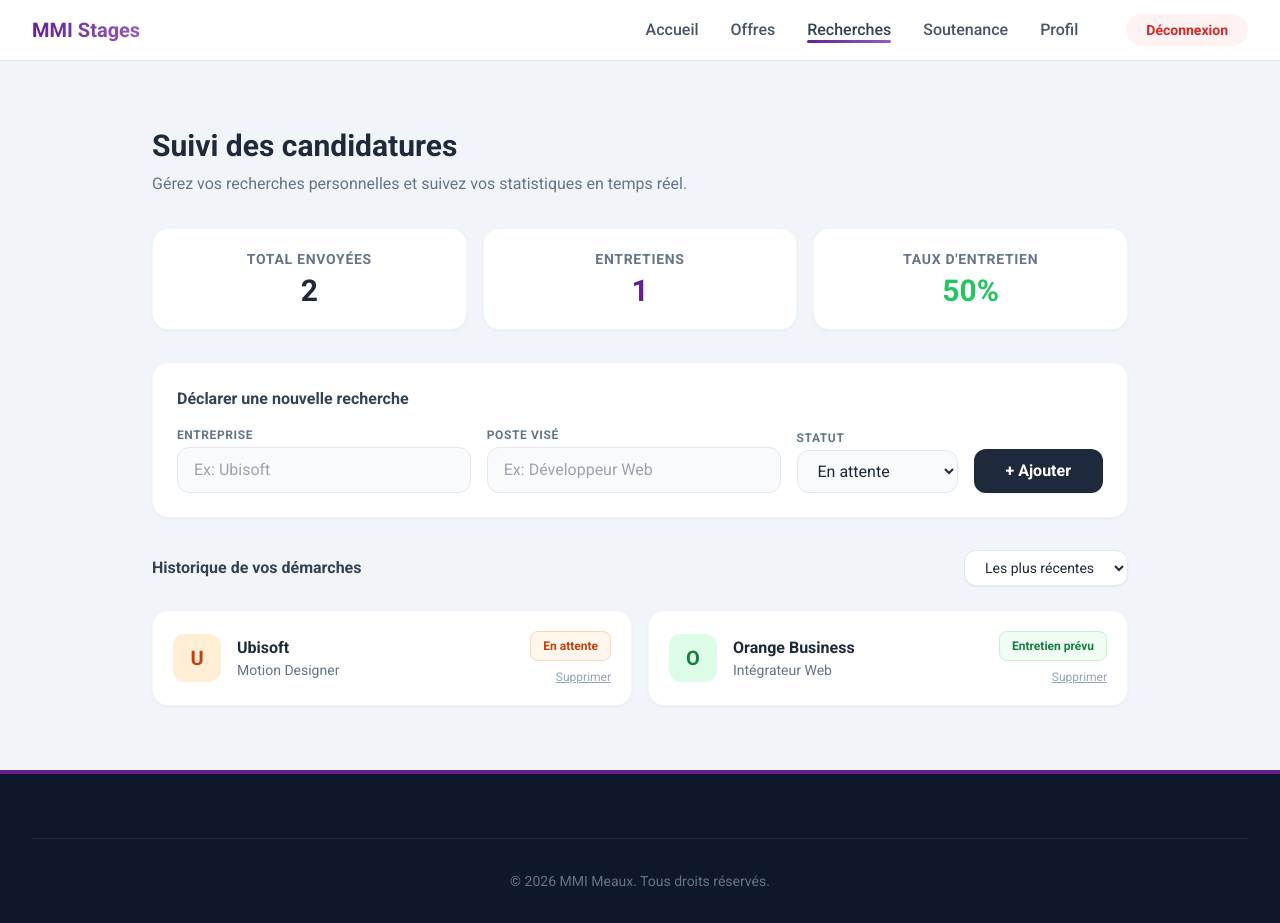
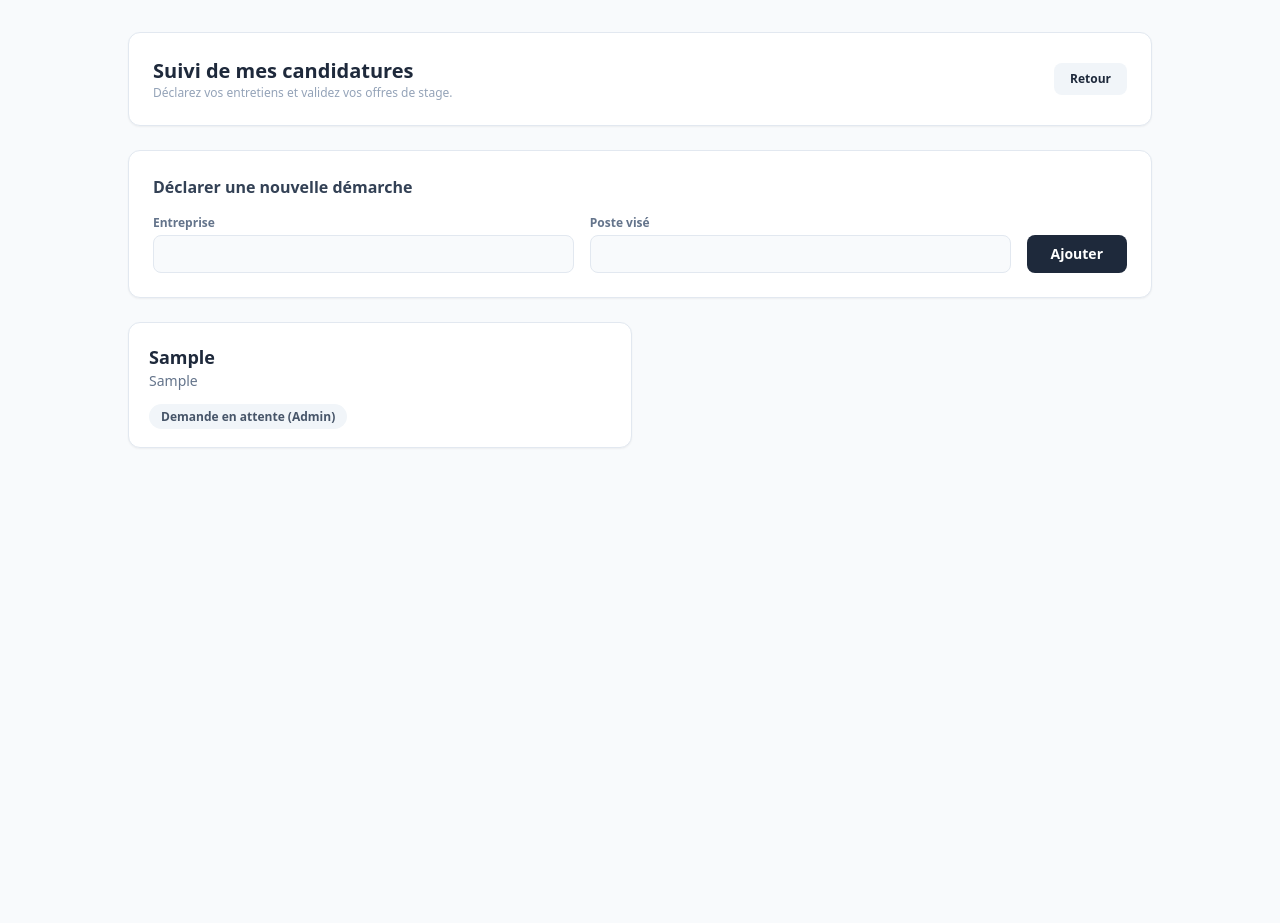
Before and after one commit to Ir0k888/SAE-201-203-stages, a PHP site: page /pages/suivi-recherches.php in a window 1280 px wide. After the commit the page ends 448 px from the top, so only its background shows below. Run offline with PHP 8.4, Linux system fonts and the light colour scheme; the visitor is signed in with stand-in values (Sample User, id 1); tables that the repository leaves empty hold one stand-in row (values such as "Sample post"); some libraries are stand-ins or nearby versions.

Commit message:
ecosysteme

```diff
--- a/index.php
+++ b/index.php
@@ -22,11 +22,11 @@ $type_compte = $_SESSION['type_compte'];
         <ul class="flex items-center gap-6 text-sm font-medium">
             <li><a href="index.php" class="text-blue-600">Accueil</a></li>
             <?php if ($role === 'Etudiant'): ?>
-                <li><a href="pages/offres.php" class="text-slate-600 hover:text-blue-600">Offres</a></li>
-                <li><a href="pages/suivi-recherches.php" class="text-slate-600 hover:text-blue-600">Mes Recherches</a></li>
+                <li><a href="pages/suivi-recherches.php" class="text-slate-600 hover:text-blue-600">Mes Recherches & Offres</a></li>
                 <li><a href="pages/soutenances.php" class="text-slate-600 hover:text-blue-600">Ma Soutenance</a></li>
             <?php elseif ($role === 'Administrateur'): ?>
                 <li><a href="pages/validation_comptes.php" class="text-slate-600 hover:text-blue-600">Comptes & Rôles</a></li>
+                <li><a href="pages/gestion_stages.php" class="text-slate-600 hover:text-blue-600">Gestion des Stages & Affiliations</a></li>
                 <li><a href="pages/gestion_soutenances.php" class="text-slate-600 hover:text-blue-600">Validation Soutenances</a></li>
             <?php elseif (in_array($role, ['Enseignant', 'Responsable de stage', 'Membre du jury'])): ?>
                 <li><a href="pages/suivi_etudiants.php" class="text-slate-600 hover:text-blue-600">Mes Étudiants affiliés</a></li>
@@ -42,7 +42,7 @@ $type_compte = $_SESSION['type_compte'];
             <h1 class="text-3xl font-black text-slate-800 mb-4">Ravi de vous revoir, <?= htmlspecialchars($prenom) ?> !</h1>
             <p class="text-slate-500 text-sm mb-6">Plateforme universitaire de centralisation, d'affectation et de validation des soutenances de stages de l'IUT de Meaux.</p>
             <?php if ($role === 'Administrateur'): ?>
-                <a href="pages/validation_comptes.php" class="inline-block bg-slate-800 text-white font-bold text-xs uppercase px-6 py-3 rounded-xl shadow-md hover:bg-slate-700">Modérer l'écosystème</a>
+                <a href="pages/gestion_stages.php" class="inline-block bg-slate-800 text-white font-bold text-xs uppercase px-6 py-3 rounded-xl shadow-md hover:bg-slate-700">Gérer les Stages</a>
             <?php elseif ($role === 'Etudiant'): ?>
                 <a href="pages/suivi-recherches.php" class="inline-block bg-blue-600 text-white font-bold text-xs uppercase px-6 py-3 rounded-xl shadow-md hover:bg-blue-500">Gérer mes démarches</a>
             <?php else: ?>
--- a/pages/suivi-recherches.php
+++ b/pages/suivi-recherches.php
@@ -1,93 +1,103 @@
 <?php
-// LE VIDEUR
 session_start();
+require_once '../config/database.php';
+
 if (!isset($_SESSION['user_id']) || $_SESSION['type_compte'] !== 'etudiant') {
     header('Location: ../index.php');
     exit();
 }
+
+$id_etudiant = $_SESSION['user_id'];
+
+// Récupérer toutes les recherches de l'étudiant
+$stmt = $pdo->prepare("SELECT * FROM Recherche_de_stage WHERE id_etudiant = :id ORDER BY date_recherche DESC");
+$stmt->execute(['id' => $id_etudiant]);
+$recherches = $stmt->fetchAll();
 ?>
 <!DOCTYPE html>
-<html lang="fr" class="scroll-smooth">
+<html lang="fr">
 <head>
     <meta charset="UTF-8">
-    <title>Mes recherches - Stages MMI</title>
-    <link href="https://fonts.googleapis.com/css2?family=Roboto:wght@300;400;500;700&display=swap" rel="stylesheet">
+    <title>Mes Recherches & Offres - Stages MMI</title>
     <script src="https://cdn.tailwindcss.com"></script>
-    <script src="../assets/js/tailwind.config.js"></script>
-    <link rel="stylesheet" href="../assets/css/style.css">
 </head>
-<body class="bg-slate-100 text-slate-800 font-sans flex flex-col min-h-screen">
-
-    <nav class="fixed top-0 w-full flex justify-between items-center py-4 px-8 bg-white border-b border-slate-200 z-50">
-        <div class="font-bold text-xl text-transparent bg-clip-text bg-gradient-to-r from-brandStart to-brandEnd">MMI Stages</div>
-        <div class="burger hidden flex-col justify-center gap-1.5 w-7 h-5 cursor-pointer z-[1100] md:hidden" id="burger">
-            <span class="block h-0.5 w-full bg-slate-800 rounded transition-transform duration-300"></span>
-            <span class="block h-0.5 w-full bg-slate-800 rounded transition-opacity duration-300"></span>
-            <span class="block h-0.5 w-full bg-slate-800 rounded transition-transform duration-300"></span>
-        </div>
-        <ul id="nav-links" class="hidden md:flex gap-8 items-center">
-            <li><a href="../index.php" class="nav-link font-medium text-slate-600 hover:text-brandStart transition-colors">Accueil</a></li>
-            <li><a href="offres.php" class="nav-link font-medium text-slate-600 hover:text-brandStart transition-colors">Offres</a></li>
-            <li><a href="suivi-recherches.php" class="nav-link active font-medium text-slate-700 hover:text-brandStart transition-colors">Recherches</a></li>
-            <li><a href="soutenances.php" class="nav-link font-medium text-slate-600 hover:text-brandStart transition-colors">Soutenance</a></li>
-            <li><a href="profil.php" class="nav-link font-medium text-slate-600 hover:text-brandStart transition-colors">Profil</a></li>
-            <li><a href="../actions/logout_action.php" class="ml-4 bg-red-50 text-red-600 px-5 py-2 rounded-full text-sm font-bold hover:bg-red-100 transition-colors">Déconnexion</a></li>
-        </ul>
-    </nav>
-
-    <main class="flex-grow pt-32 pb-16 px-6 max-w-5xl mx-auto w-full">
-        <div class="reveal opacity-0 translate-y-7 transition-all duration-700 ease-out mb-8">
-            <h2 class="text-3xl font-bold text-slate-800">Suivi des candidatures</h2>
-            <p class="text-slate-500 mt-2">Gérez vos recherches personnelles et suivez vos statistiques en temps réel.</p>
+<body class="bg-slate-50 text-slate-800 min-h-screen p-8">
+    <div class="max-w-5xl mx-auto flex flex-col gap-6">
+        <div class="flex justify-between items-center bg-white p-6 rounded-xl border border-slate-200 shadow-sm">
+            <div>
+                <h1 class="text-xl font-bold">Suivi de mes candidatures</h1>
+                <p class="text-xs text-slate-400">Déclarez vos entretiens et validez vos offres de stage.</p>
+            </div>
+            <a href="../index.php" class="bg-slate-100 px-4 py-2 rounded-lg font-bold text-xs hover:bg-slate-200">Retour</a>
         </div>
 
-        <div id="stats-recherches" class="reveal opacity-0 translate-y-7 transition-all duration-700 delay-100 ease-out grid grid-cols-1 md:grid-cols-3 gap-4 mb-8"></div>
-
-        <div class="reveal opacity-0 translate-y-7 transition-all duration-700 delay-200 ease-out bg-white rounded-2xl shadow-sm border border-slate-100 p-6 mb-8">
-            <h2 class="font-bold text-slate-700 mb-4">Déclarer une nouvelle recherche</h2>
-            <div class="flex flex-wrap gap-4 items-end">
-                <div class="flex-1 min-w-[200px]">
-                    <label class="block text-xs font-semibold text-slate-500 mb-1 uppercase tracking-wider">Entreprise</label>
-                    <input id="input-entreprise" type="text" placeholder="Ex: Ubisoft" class="w-full bg-slate-50 border border-slate-200 rounded-xl px-4 py-2.5 focus:outline-none focus:ring-2 focus:ring-brandEnd transition-shadow" />
+        <div class="bg-white p-6 rounded-xl border border-slate-200 shadow-sm">
+            <h2 class="font-bold text-slate-700 mb-4">Déclarer une nouvelle démarche</h2>
+            <form action="../actions/etudiant_recherche_action.php" method="POST" class="flex gap-4 items-end">
+                <input type="hidden" name="action" value="ajouter">
+                <div class="flex-1">
+                    <label class="block text-xs font-semibold text-slate-500 mb-1">Entreprise</label>
+                    <input type="text" name="entreprise" required class="w-full bg-slate-50 border border-slate-200 rounded-lg px-4 py-2 text-sm focus:outline-none focus:border-blue-400" />
                 </div>
-                <div class="flex-1 min-w-[200px]">
-                    <label class="block text-xs font-semibold text-slate-500 mb-1 uppercase tracking-wider">Poste visé</label>
-                    <input id="input-poste" type="text" placeholder="Ex: Développeur Web" class="w-full bg-slate-50 border border-slate-200 rounded-xl px-4 py-2.5 focus:outline-none focus:ring-2 focus:ring-brandEnd transition-shadow" />
+                <div class="flex-1">
+                    <label class="block text-xs font-semibold text-slate-500 mb-1">Poste visé</label>
+                    <input type="text" name="poste" required class="w-full bg-slate-50 border border-slate-200 rounded-lg px-4 py-2 text-sm focus:outline-none focus:border-blue-400" />
                 </div>
-                <div class="w-full sm:w-auto">
-                    <label class="block text-xs font-semibold text-slate-500 mb-1 uppercase tracking-wider">Statut</label>
-                    <select id="input-statut" class="w-full bg-slate-50 border border-slate-200 rounded-xl px-4 py-2.5 focus:outline-none focus:ring-2 focus:ring-brandEnd transition-shadow">
-                        <option value="attente">En attente</option>
-                        <option value="entretien">Entretien prévu</option>
-                        <option value="refus">Refusé</option>
-                    </select>
-                </div>
-                <button id="btn-ajouter-recherche" class="w-full sm:w-auto bg-slate-800 hover:bg-brandStart text-white font-bold px-8 py-2.5 rounded-xl cursor-pointer transition-colors shadow-sm">
-                    + Ajouter
-                </button>
-            </div>
+                <button type="submit" class="bg-slate-800 text-white font-bold px-6 py-2 rounded-lg hover:bg-slate-700 h-[38px] text-sm">Ajouter</button>
+            </form>
         </div>
 
-        <div class="reveal opacity-0 translate-y-7 transition-all duration-700 delay-300 ease-out flex justify-between items-center mb-6">
-            <h3 class="font-bold text-slate-700">Historique de vos démarches</h3>
-            <select id="tri-recherches" class="bg-white border border-slate-200 rounded-xl px-4 py-2 text-sm focus:outline-none focus:ring-2 focus:ring-brandEnd shadow-sm">
-                <option value="recent">Les plus récentes</option>
-                <option value="alpha">Entreprise (A-Z)</option>
-                <option value="statut">Par statut</option>
-            </select>
+        <div class="grid grid-cols-1 md:grid-cols-2 gap-4">
+            <?php foreach ($recherches as $r): ?>
+                <div class="bg-white p-5 rounded-xl border border-slate-200 shadow-sm flex flex-col justify-between">
+                    <div>
+                        <h3 class="font-bold text-lg"><?= htmlspecialchars($r['entreprise']) ?></h3>
+                        <p class="text-sm text-slate-500 mb-3"><?= htmlspecialchars($r['poste']) ?></p>
+
+                        <?php if ($r['statut_candidature'] === 'attente'): ?>
+                            <span class="bg-slate-100 text-slate-600 px-3 py-1 rounded-full text-xs font-bold">Demande en attente (Admin)</span>
+
+                        <?php elseif ($r['statut_candidature'] === 'entretien'): ?>
+                            <span class="bg-blue-100 text-blue-800 px-3 py-1 rounded-full text-xs font-bold mb-3 inline-block">Entretien Prévu !</span>
+                            <form action="../actions/etudiant_recherche_action.php" method="POST" class="mt-2">
+                                <input type="hidden" name="action" value="soumettre_resume">
+                                <input type="hidden" name="id_recherche" value="<?= $r['id_recherche'] ?>">
+                                <textarea name="resume" required placeholder="Comment s'est passé l'entretien ? Avez-vous été retenu ?" class="w-full bg-slate-50 border border-slate-200 rounded-lg px-3 py-2 text-sm mb-2" rows="3"></textarea>
+                                <button type="submit" class="w-full bg-blue-600 text-white font-bold py-2 rounded-lg text-xs hover:bg-blue-700">Envoyer le compte-rendu à l'Admin</button>
+                            </form>
+
+                        <?php elseif ($r['statut_candidature'] === 'attente_validation'): ?>
+                            <span class="bg-amber-100 text-amber-800 px-3 py-1 rounded-full text-xs font-bold">Résumé envoyé (En attente Admin)</span>
+
+                        <?php elseif ($r['statut_candidature'] === 'entretien_effectue'): ?>
+                            <div class="bg-emerald-50 border border-emerald-200 p-3 rounded-lg mb-2">
+                                <p class="text-emerald-800 font-bold text-sm mb-2">🎉 Offre de stage débloquée !</p>
+                                <p class="text-xs text-emerald-600 mb-3">L'administration a validé votre entretien. Souhaitez-vous accepter ce stage ?</p>
+                                <div class="flex gap-2">
+                                    <form action="../actions/etudiant_recherche_action.php" method="POST" class="flex-1">
+                                        <input type="hidden" name="action" value="accepter_offre">
+                                        <input type="hidden" name="id_recherche" value="<?= $r['id_recherche'] ?>">
+                                        <button type="submit" class="w-full bg-emerald-600 text-white font-bold py-2 rounded-md text-xs hover:bg-emerald-700">Accepter le stage</button>
+                                    </form>
+                                    <form action="../actions/etudiant_recherche_action.php" method="POST" class="flex-1">
+                                        <input type="hidden" name="action" value="refuser_offre">
+                                        <input type="hidden" name="id_recherche" value="<?= $r['id_recherche'] ?>">
+                                        <button type="submit" class="w-full bg-red-100 text-red-600 font-bold py-2 rounded-md text-xs hover:bg-red-200">Refuser</button>
+                                    </form>
+                                </div>
+                            </div>
+
+                        <?php elseif ($r['statut_candidature'] === 'accepte'): ?>
+                            <span class="bg-emerald-100 text-emerald-800 px-3 py-1 rounded-full text-xs font-bold inline-block mb-2">✔️ Stage Officiel Validé !</span>
+                            <p class="text-xs text-slate-500">L'administration va bientôt vous affilier un tuteur de stage.</p>
+
+                        <?php elseif ($r['statut_candidature'] === 'refus'): ?>
+                            <span class="bg-red-100 text-red-800 px-3 py-1 rounded-full text-xs font-bold">Piste refusée / Annulée</span>
+                        <?php endif; ?>
+                    </div>
+                </div>
+            <?php endforeach; ?>
         </div>
-
-        <div id="candidatures-grid" class="grid grid-cols-1 md:grid-cols-2 gap-4"></div>
-    </main>
-
-    <footer class="bg-slate-900 pt-16 pb-8 mt-auto border-t-4 border-brandStart">
-        <div class="max-w-7xl mx-auto px-6 lg:px-8 w-full">
-            <div class="border-t border-slate-800 pt-8 flex justify-center items-center">
-                <p class="text-slate-500 text-sm">© 2026 MMI Meaux. Tous droits réservés.</p>
-            </div>
-        </div>
-    </footer>
-
-    <script src="../assets/js/script.js"></script>
+    </div>
 </body>
 </html>
```
Also changed, not shown: actions/admin_stages_action.php (added, +45 -0 lines), actions/etudiant_recherche_action.php (added, +38 -0 lines), database/init_db.sql (+4 -9 lines), pages/gestion_stages.php (added, +113 -0 lines).
